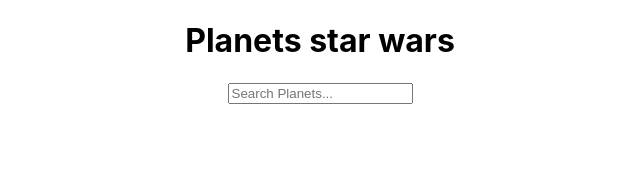
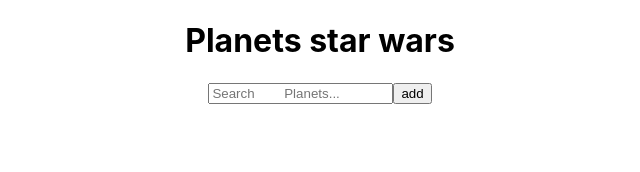
Before and after one commit to pab-mchn/Autocomplete-box, a React (Create React App) app: page / in a window 1280 px wide. Shown: the top 172 px of the page, without its empty margins (320-960 px from the left). Built offline with nearby package versions, Linux system fonts and the light colour scheme; no server answers.

Commit message:
suggesitions in search bar done

```diff
--- a/src/Components/PlanetChosen/PlanetChosen.js
+++ /dev/null
@@ -1,27 +0,0 @@
-import { SearchBar } from "../SearchBar/SearchBar";
-import { useState, useContext } from "react";
-import { dataContext } from "../context/DataContext";
-import CardComponent from "../CardComponent/CardComponent";
-
-const PlanetChosen = () => {
-  const [value, setValue] = useState('')
-  const { data } = useContext(dataContext);
-
-  function handleChange(event) {
-    setValue(event.target.value);
-    console.log(setValue);
-
-    const suggestions = data.filter((planet) => {
-      return planet.name.toLowerCase().startsWith(setValue);
-    });
-    console.log(suggestions);
-  }
-
-  return (
-    <>
-      <SearchBar value={value} onChange={handleChange}  />
-      <CardComponent/>
-   </>)
-};
-
-export default PlanetChosen;
--- a/src/Components/SearchBar/SearchBar.js
+++ b/src/Components/SearchBar/SearchBar.js
@@ -1,26 +1,41 @@
-import React, { useContext } from "react";
+import React, { useContext, useState } from "react";
 import { dataContext } from "../context/DataContext";
+import Suggestions from "../Suggestions/Suggestions";
 
 export const SearchBar = () => {
   const { data } = useContext(dataContext);
+  const [value, setValue] = useState("");
 
   function handleChange(event) {
-    const input = event.target.value;
-    console.log(input);
+    setValue(event.target.value);
+    console.log(value);
+  }
 
   const suggestions = data.filter((planet) => {
-      return planet.name.toLowerCase().startsWith(input);
+    return planet.name.toLowerCase().startsWith(value);
   });
   console.log(suggestions);
-  }
+
+   const onSubmit = (e) => {
+     e.preventDefault();
+     const userInput = value;
+     console.log(userInput);
+   };
 
   return (
+    <>
+      <form onSubmit={onSubmit}>
         <input
           onChange={handleChange}
           id="input"
           className="search-planets"
           type="text"
-      placeholder="Search Planets..."
+          placeholder="Search
+        Planets..."
         ></input>
+        <button>add</button>
+      </form>
+      {value ? <Suggestions value={value} /> : ""}
+    </>
   );
 };
--- /dev/null
+++ b/src/Components/Suggestions/Suggestions.js
@@ -0,0 +1,20 @@
+import { useContext} from "react";
+import { dataContext } from "../context/DataContext";
+
+const Suggestions = ({value}) => {
+  const { data } = useContext(dataContext);
+
+  const suggestions = data.filter((planet) => {
+    return planet.name.toLowerCase().startsWith(value);
+  });
+  console.log(suggestions);
+
+  return (
+
+   suggestions.map((suggested) => {
+     return <h1 key={suggested.orbital_period}>{suggested.name}</h1>;
+    })
+  );
+};
+
+export default Suggestions;
--- a/src/Components/context/DataContext.js
+++ b/src/Components/context/DataContext.js
@@ -8,6 +8,7 @@ const DataProvider = ({ children }) => {
   const [data, setData] = useState([]);
 
   useEffect(() => {
+
     axios("https://swapi.dev/api/planets").then((res) =>
       setData(res.data.results)
     );
--- a/src/Views/Home.js
+++ b/src/Views/Home.js
@@ -1,6 +1,4 @@
-import CardComponent from "../Components/CardComponent/CardComponent";
-/*import { SearchBar } from "../Components/SearchBar/SearchBar";*/
-import PlanetChosen from "../Components/PlanetChosen/PlanetChosen";
+import { SearchBar } from "../Components/SearchBar/SearchBar";
 
 
 function Home() {
@@ -8,8 +6,7 @@ function Home() {
   return (
     <div>
       <h1> Planets star wars</h1>
-      <PlanetChosen/>
-      <CardComponent />
+      <SearchBar />
     </div>
   );
 }
```
Lines whose indentation alone changed are shown as unchanged.
